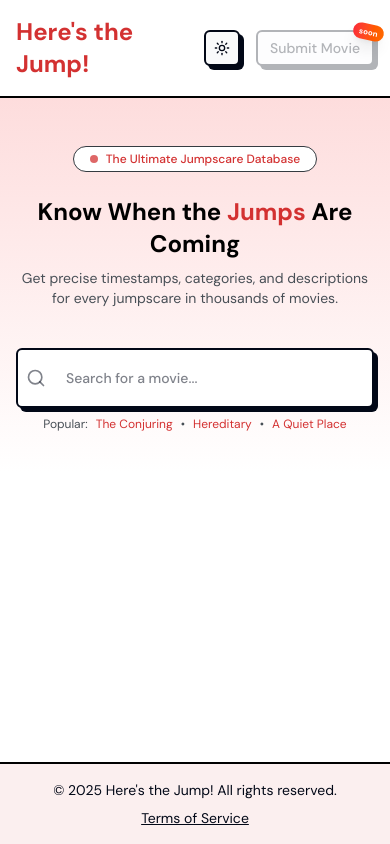
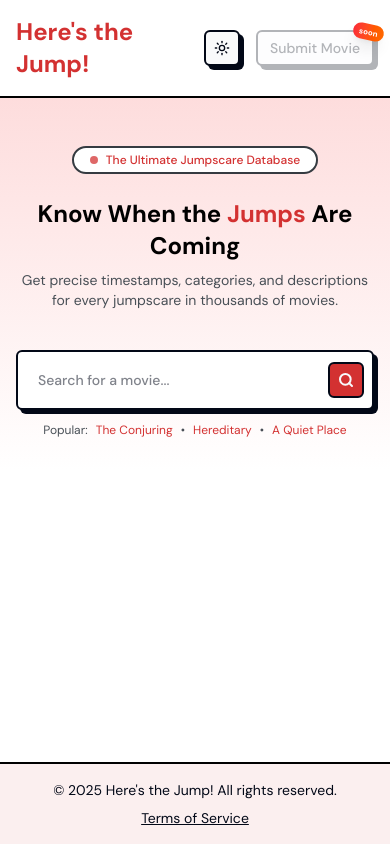
Before and after one commit to feedforfools/jumpsquare, a Next.js app: page / in a window 390 px wide. Built offline with nearby package versions, Linux system fonts and the light colour scheme; no server answers.

Commit message:
Improve SearchBar UI

```diff
--- a/src/app/page.tsx
+++ b/src/app/page.tsx
@@ -104,24 +104,25 @@ export default function HomePage() {
 
       <main className="flex-1">
         {/* Hero Section */}
-        <section className="bg-hero-gradient pb-10 pt-12">
+        <section className="bg-hero-gradient pb-8 pt-12">
           <div className="container mx-auto px-4 text-center">
             {/* Badge */}
-            <div className="inline-flex items-center gap-2 px-4 py-1 rounded-full bg-app-surface backdrop-blur-sm border border-gray-800 text-brand-red text-xs md:text-sm font-medium mb-6">
+            <div className="inline-flex items-center gap-2 px-4 py-1 rounded-full bg-app-surface backdrop-blur-sm border-2 border-gray-800 text-brand-red text-xs md:text-sm font-medium mb-6">
               <span className="w-2 h-2 bg-brand-red rounded-full animate-pulse"></span>
               The Ultimate Jumpscare Database
             </div>
+            {/* Title */}
             <h1 className="text-2xl sm:text-3xl md:text-4xl font-bold mb-2">
               Know When the <span className="text-brand-red">Jumps</span> Are
               Coming
             </h1>
+            {/* Subtitle */}
             <p className="text-sm sm:text-lg md:text-xl text-app-text-secondary mb-10 max-w-2xl mx-auto">
               Get precise timestamps, categories, and descriptions for every
               jumpscare in thousands of movies.
             </p>
-
+            {/* Search Bar Container */}
             <div className="relative group max-w-2xl mx-auto">
-              {/* Search Bar Container */}
               <div className="relative">
                 <SearchBar
                   onSearch={handleSearch}
@@ -132,7 +133,7 @@ export default function HomePage() {
               </div>
             </div>
             {/* Popular Searches */}
-            <div className="mt-2 flex flex-wrap justify-center gap-2 text-xs sm:text-sm">
+            <div className="mt-3 flex flex-wrap justify-center gap-2 text-xs sm:text-sm">
               <span className="text-app-text-secondary">Popular:</span>
               <button
                 onClick={() => handleQuickSearch("The Conjuring")}
--- a/src/components/search-bar.tsx
+++ b/src/components/search-bar.tsx
@@ -46,13 +46,12 @@ export function SearchBar({
           className
         )}
       >
-        <Search className="size-5 shrink-0 text-foreground/50" />
         <Input
           type="text"
           placeholder={placeholder}
           value={query}
           onChange={(e) => setQuery(e.target.value)}
-          className="flex-1 bg-transparent border-0 text-foreground placeholder:text-foreground/50 text-sm md:text-base focus:outline-none"
+          className="flex-1 bg-transparent border-0 text-foreground placeholder:text-foreground/50 text-sm md:text-base focus:outline-none focus-visible:ring-0 focus-visible:ring-offset-0"
         />
         {query && (
           <Button
@@ -65,8 +64,21 @@ export function SearchBar({
             <X className="h-4 w-4" />
           </Button>
         )}
-        <Button type="submit" size="sm" className="hidden sm:inline-flex">
+        <Button
+          variant="reverse"
+          type="submit"
+          size="sm"
+          className="hidden sm:inline-flex"
+        >
           Search
+        </Button>
+        <Button
+          variant="reverse"
+          type="submit"
+          size="icon"
+          className="h-9 w-9 shrink-0 sm:hidden"
+        >
+          <Search className="h-4 w-4" strokeWidth={3} />
         </Button>
       </form>
     );
@@ -98,8 +110,13 @@ export function SearchBar({
           <X className="h-4 w-4" />
         </Button>
       )}
-      <Button type="submit" size="icon">
-        <Search className="h-4 w-4" />
+      {/* Show text button on small screens and up */}
+      <Button type="submit" size="sm" className="hidden sm:inline-flex">
+        Search
+      </Button>
+      {/* Show icon button only on small screens */}
+      <Button type="submit" size="icon" className="sm:hidden">
+        <Search className="h-4 w-4" strokeWidth={2.5} />
       </Button>
     </form>
   );
```
